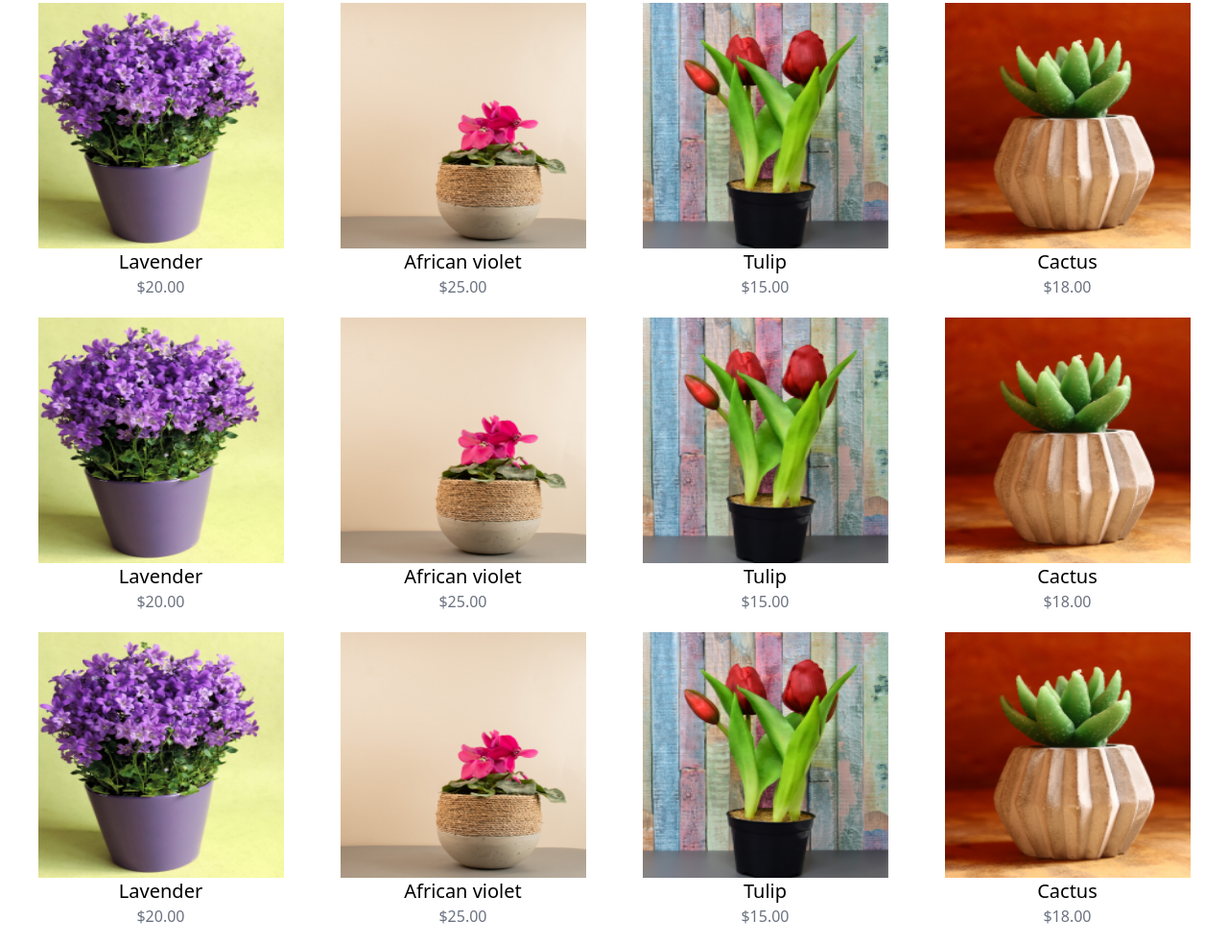
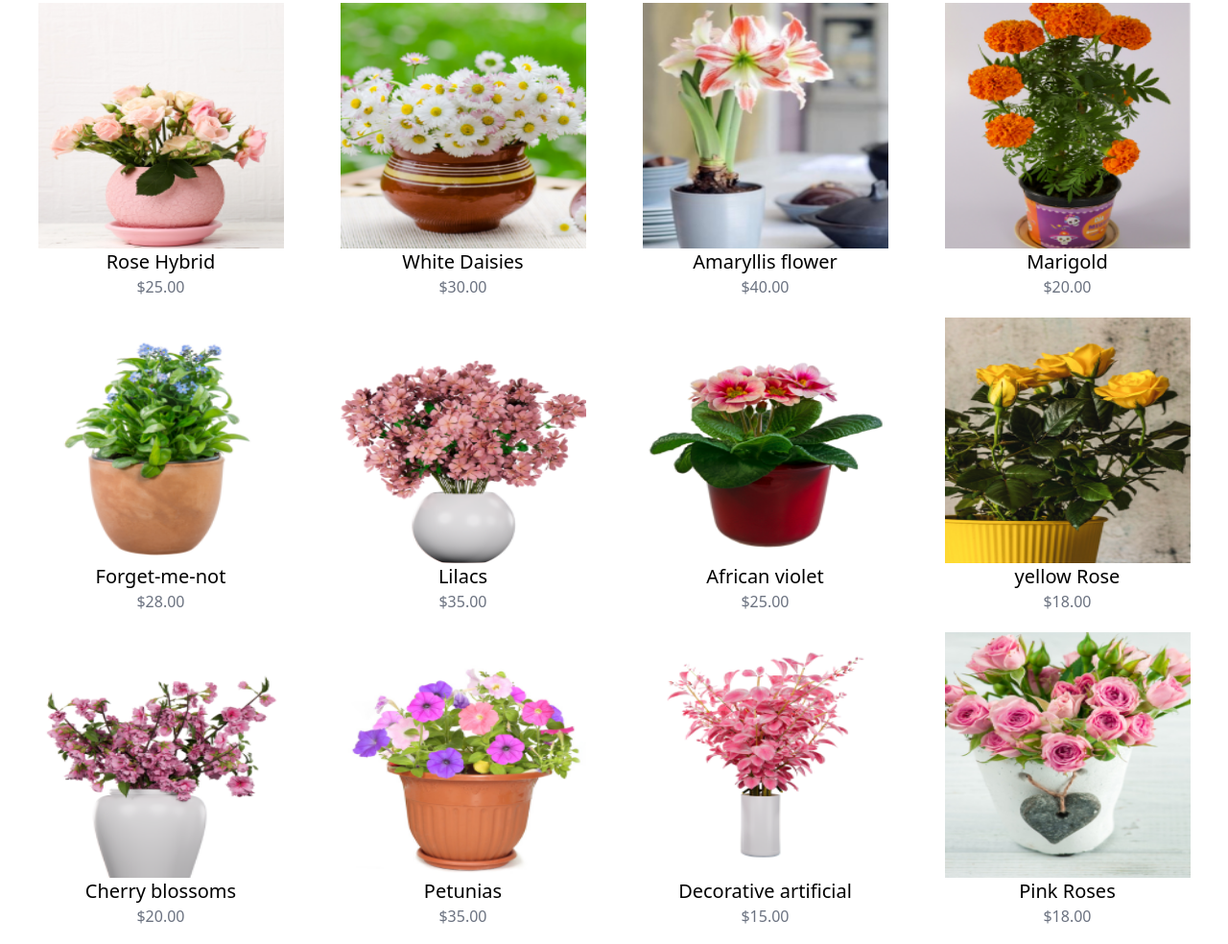
Before and after one commit to Jenidevops/Greenden-website-TailwindCSS, a website: page products.html in a window 1280 px wide. Shown: the part 583-1567 px from the top of the page at 96% size. Drawn offline with nearby package versions, Linux system fonts and the light colour scheme.

Commit message:
updated product

```diff
--- a/products.html
+++ b/products.html
@@ -65,63 +65,63 @@
       <p class="text-gray-500"> $18.00 </p>
     </div>
    <div >
-      <img src="./images/bestseller_1.png" alt="Best Seller 1" class="inline hover:shadow-xl transform hover:-translate-y-2 w-64 h-64">
-      <h2 class="text-xl font-medium"> Lavender </h2>
+      <img src="./images/bestseller_5.PNG" alt="Best Seller 1" class="inline hover:shadow-xl transform hover:-translate-y-2 w-64 h-64">
+      <h2 class="text-xl font-medium"> Rose Hybrid </h2>
+      <p class="text-gray-500"> $25.00 </p>
+    </div>
+    <div>
+      <img src="./images/bestseller_6.PNG" alt="Best Seller 2" class="inline hover:shadow-xl transform hover:-translate-y-2 w-64 h-64">
+      <h2 class="text-xl font-medium"> White Daisies </h2>
+      <p class="text-gray-500"> $30.00 </p>
+    </div>
+    <div>
+      <img src="./images/bestseller_7.PNG" alt="Best Seller 3" class="inline hover:shadow-xl transform hover:-translate-y-2 w-64 h-64">
+      <h2 class="text-xl font-medium"> Amaryllis flower </h2>
+      <p class="text-gray-500"> $40.00 </p>
+    </div>
+    <div>
+      <img src="./images/bestseller_8.PNG" alt="Best Seller 4" class="inline hover:shadow-xl transform hover:-translate-y-2 w-64 h-64">
+      <h2 class="text-xl font-medium"> Marigold </h2>
       <p class="text-gray-500"> $20.00 </p>
     </div>
+   <div >
+      <img src="./images/bestseller_9.PNG" alt="Best Seller 1" class="inline hover:shadow-xl transform hover:-translate-y-2 w-64 h-64">
+      <h2 class="text-xl font-medium"> Forget-me-not </h2>
+      <p class="text-gray-500"> $28.00 </p>
+    </div>
     <div>
-      <img src="./images/bestseller_2.png" alt="Best Seller 2" class="inline hover:shadow-xl transform hover:-translate-y-2 w-64 h-64">
+      <img src="./images/bestseller_10.PNG" alt="Best Seller 2" class="inline hover:shadow-xl transform hover:-translate-y-2 w-64 h-64">
+      <h2 class="text-xl font-medium"> Lilacs </h2>
+      <p class="text-gray-500"> $35.00 </p>
+    </div>
+    <div>
+      <img src="./images/bestseller_11.PNG" alt="Best Seller 3" class="inline hover:shadow-xl transform hover:-translate-y-2 w-64 h-64">
       <h2 class="text-xl font-medium"> African violet </h2>
       <p class="text-gray-500"> $25.00 </p>
     </div>
     <div>
-      <img src="./images/bestseller_3.png" alt="Best Seller 3" class="inline hover:shadow-xl transform hover:-translate-y-2 w-64 h-64">
-      <h2 class="text-xl font-medium"> Tulip </h2>
+      <img src="./images/bestseller_12.PNG" alt="Best Seller 4" class="inline hover:shadow-xl transform hover:-translate-y-2 w-64 h-64">
+      <h2 class="text-xl font-medium"> yellow Rose </h2>
+      <p class="text-gray-500"> $18.00 </p>
+    </div>
+   <div >
+      <img src="./images/Bestseller_13.PNG" alt="Best Seller 1" class="inline hover:shadow-xl transform hover:-translate-y-2 w-64 h-64">
+      <h2 class="text-xl font-medium"> Cherry blossoms </h2>
+      <p class="text-gray-500"> $20.00 </p>
+    </div>
+    <div>
+      <img src="./images/bestseller_14.PNG" alt="Best Seller 2" class="inline hover:shadow-xl transform hover:-translate-y-2 w-64 h-64">
+      <h2 class="text-xl font-medium"> Petunias </h2>
+      <p class="text-gray-500"> $35.00 </p>
+    </div>
+    <div>
+      <img src="./images/bestseller_15.PNG" alt="Best Seller 3" class="inline hover:shadow-xl transform hover:-translate-y-2 w-64 h-64">
+      <h2 class="text-xl font-medium"> Decorative artificial </h2>
       <p class="text-gray-500"> $15.00 </p>
     </div>
     <div>
-      <img src="./images/bestseller_4.png" alt="Best Seller 4" class="inline hover:shadow-xl transform hover:-translate-y-2 w-64 h-64">
-      <h2 class="text-xl font-medium"> Cactus </h2>
-      <p class="text-gray-500"> $18.00 </p>
-    </div>
-   <div >
-      <img src="./images/bestseller_1.png" alt="Best Seller 1" class="inline hover:shadow-xl transform hover:-translate-y-2 w-64 h-64">
-      <h2 class="text-xl font-medium"> Lavender </h2>
-      <p class="text-gray-500"> $20.00 </p>
-    </div>
-    <div>
-      <img src="./images/bestseller_2.png" alt="Best Seller 2" class="inline hover:shadow-xl transform hover:-translate-y-2 w-64 h-64">
-      <h2 class="text-xl font-medium"> African violet </h2>
-      <p class="text-gray-500"> $25.00 </p>
-    </div>
-    <div>
-      <img src="./images/bestseller_3.png" alt="Best Seller 3" class="inline hover:shadow-xl transform hover:-translate-y-2 w-64 h-64">
-      <h2 class="text-xl font-medium"> Tulip </h2>
-      <p class="text-gray-500"> $15.00 </p>
-    </div>
-    <div>
-      <img src="./images/bestseller_4.png" alt="Best Seller 4" class="inline hover:shadow-xl transform hover:-translate-y-2 w-64 h-64">
-      <h2 class="text-xl font-medium"> Cactus </h2>
-      <p class="text-gray-500"> $18.00 </p>
-    </div>
-   <div >
-      <img src="./images/bestseller_1.png" alt="Best Seller 1" class="inline hover:shadow-xl transform hover:-translate-y-2 w-64 h-64">
-      <h2 class="text-xl font-medium"> Lavender </h2>
-      <p class="text-gray-500"> $20.00 </p>
-    </div>
-    <div>
-      <img src="./images/bestseller_2.png" alt="Best Seller 2" class="inline hover:shadow-xl transform hover:-translate-y-2 w-64 h-64">
-      <h2 class="text-xl font-medium"> African violet </h2>
-      <p class="text-gray-500"> $25.00 </p>
-    </div>
-    <div>
-      <img src="./images/bestseller_3.png" alt="Best Seller 3" class="inline hover:shadow-xl transform hover:-translate-y-2 w-64 h-64">
-      <h2 class="text-xl font-medium"> Tulip </h2>
-      <p class="text-gray-500"> $15.00 </p>
-    </div>
-    <div>
-      <img src="./images/bestseller_4.png" alt="Best Seller 4" class="inline hover:shadow-xl transform hover:-translate-y-2 w-64 h-64">
-      <h2 class="text-xl font-medium"> Cactus </h2>
+      <img src="./images/bestseller_16.PNG" alt="Best Seller 4" class="inline hover:shadow-xl transform hover:-translate-y-2 w-64 h-64">
+      <h2 class="text-xl font-medium"> Pink Roses </h2>
       <p class="text-gray-500"> $18.00 </p>
     </div>
    <div >
```
Also changed, not shown: contact.html (+3 -1 lines), 1 other file.
